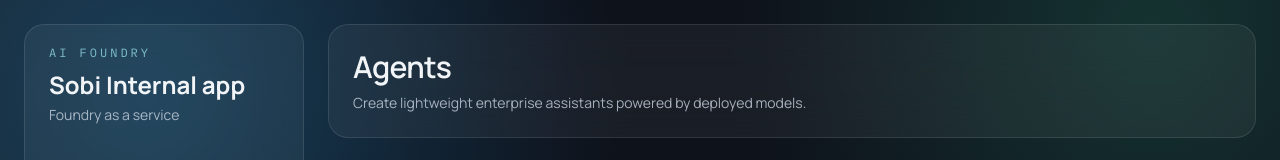
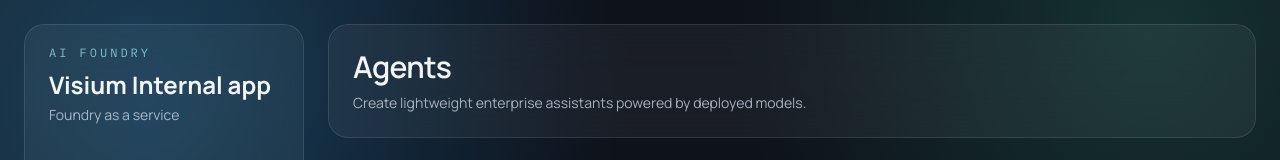
Before and after one commit to Shahidayatar/shahid_vontobel, a Next.js app in the folder frontend/: page /agents in a window 1280 px wide. Shown: the top 160 px of the page. Built offline with nearby package versions, Linux system fonts and the light colour scheme; no server answers.

Commit message:
changed naming on the home page

```diff
--- a/frontend/app/layout.tsx
+++ b/frontend/app/layout.tsx
@@ -3,7 +3,7 @@
 import { Providers } from "./providers";
 
 export const metadata: Metadata = {
-  title: "Sobi Internal app",
+  title: "Visium Internal app",
   description: "Foundry As service"
 };
 
--- a/frontend/layout/AppShell.tsx
+++ b/frontend/layout/AppShell.tsx
@@ -29,7 +29,7 @@
         <aside className="glass rounded-2xl p-4">
           <div className="mb-8 px-2 pt-1">
             <p className="font-mono text-xs uppercase tracking-[0.25em] text-cyan-200/70">AI Foundry</p>
-            <h1 className="mt-2 text-2xl font-bold">Sobi Internal app</h1>
+            <h1 className="mt-2 text-2xl font-bold">Visium Internal app</h1>
             <p className="mt-1 text-sm text-slate-300/80">Foundry as a service</p>
           </div>
           <nav className="space-y-1">
```
